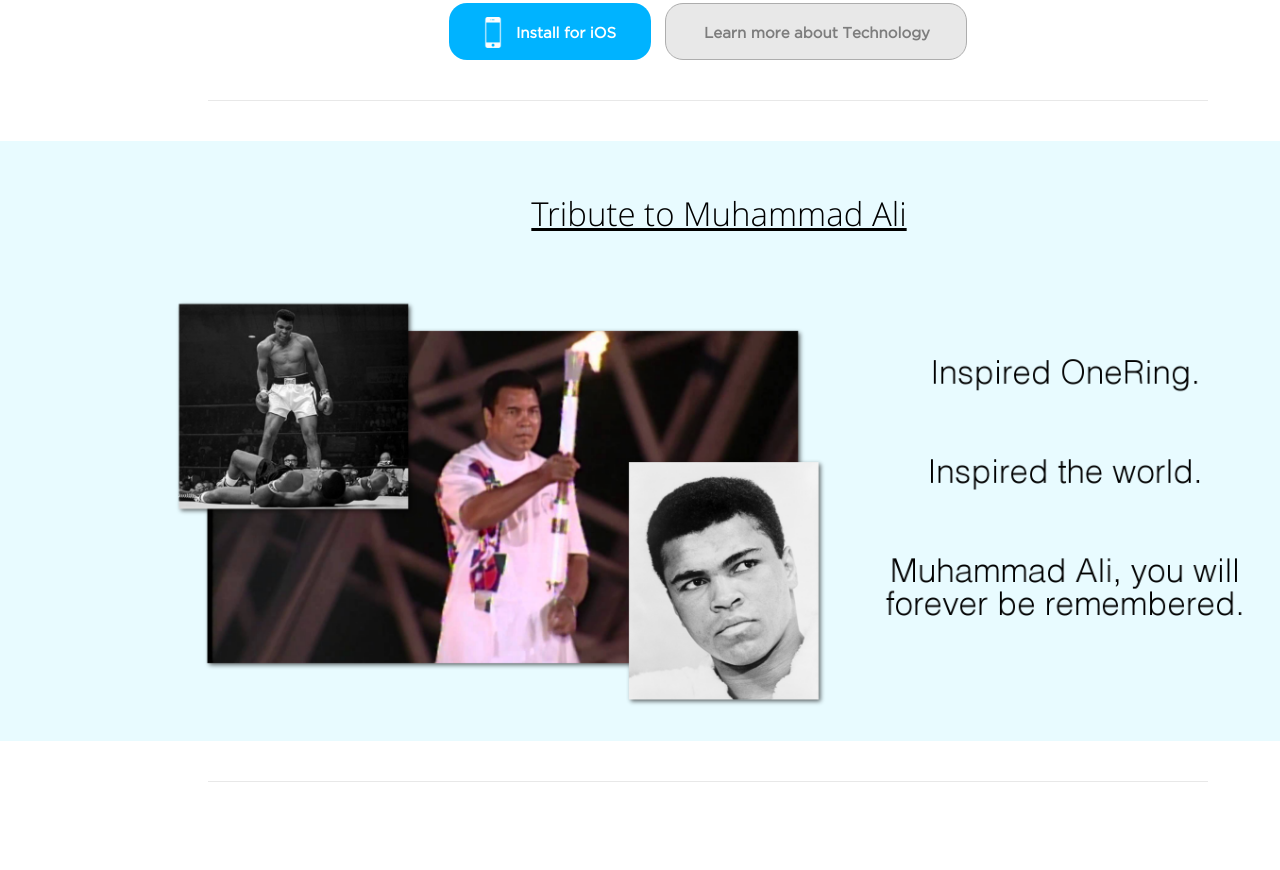
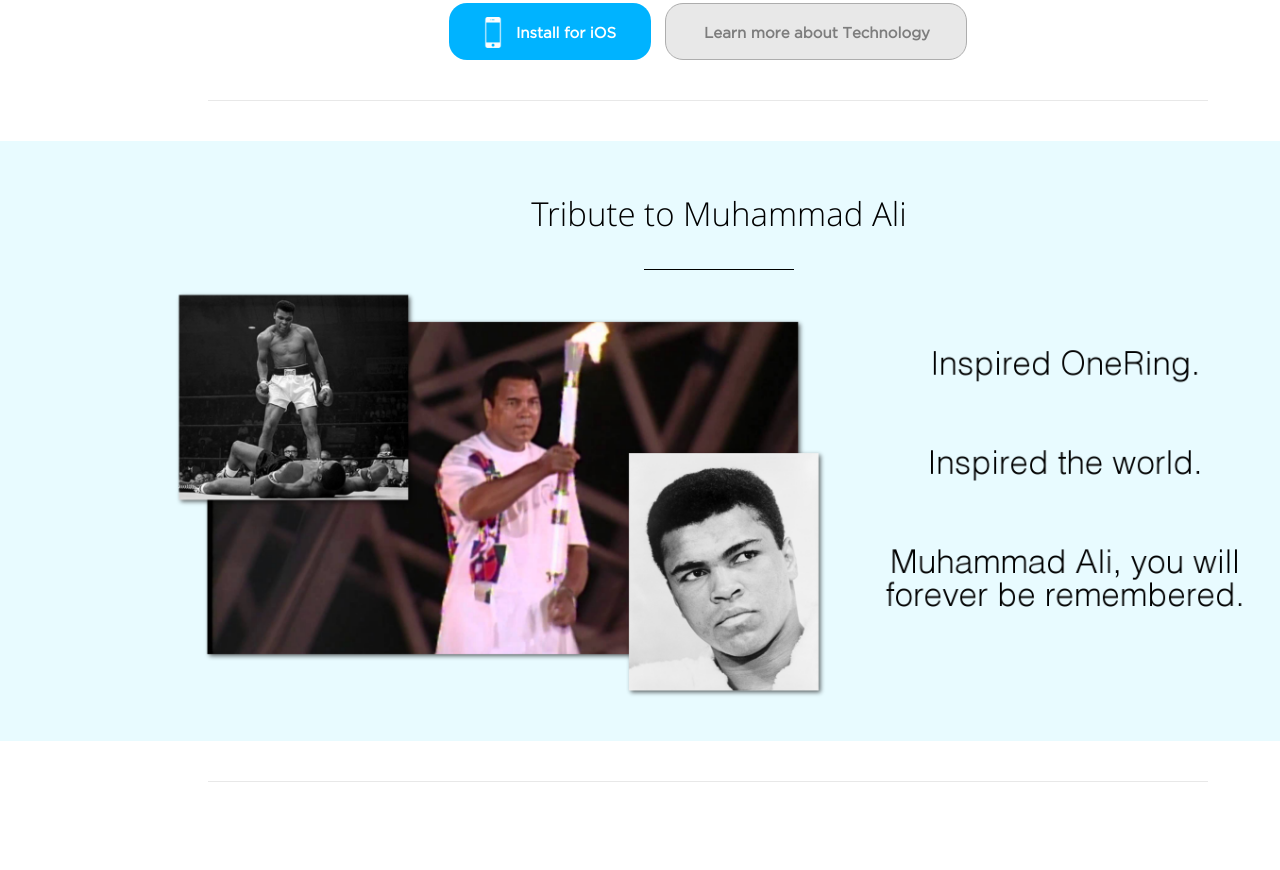
Before and after one commit to utkarshtandon/utkarshtandon.github.io, a plain HTML site: page index.html in a window 1280 px wide. Shown: the part 1148-2018 px from the top of the page. Drawn offline with nearby package versions, Linux system fonts and the light colour scheme.

Commit message:
Update index.html

```diff
--- a/index.html
+++ b/index.html
@@ -170,8 +170,9 @@
 
 		<center>
 			<div id="tribute" style="height:600px; background-color:#E8FBFF; margin-left:-10px;width:103%;margin-top:40px;">
-				<p id="atribute" style="font-family:opensans;font-weight:300;font-size:33px;padding-top:50px;"><u>Tribute to Muhammad Ali</u></p>
-				<img src="alitribute.png" style="width:1100px;margin-top:25px;">
+				<p id="atribute" style="font-family:opensans;font-weight:300;font-size:33px;padding-top:50px;">Tribute to Muhammad Ali</p>
+				<div id="line" style="height:1px;background-color:black; margin-top:5px; width:150px;"></div>
+				<img src="alitribute.png" style="width:1100px;margin-top:15px;">
 				<!--
 				<img src="alipicture.jpg" style="width:700px;float:left; margin-left:35px;margin-top:20px;">
 				<p id="texttribute" style="float:right;font-weight:300; font-family:opensans; font-size:20px;margin-right:300px;padding-top:0px;">Inspired OneRing.</p>
```
